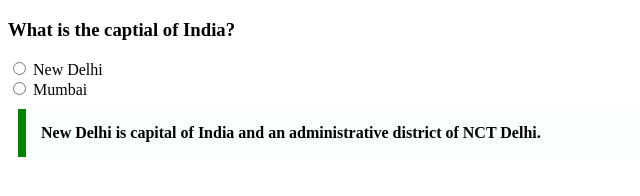
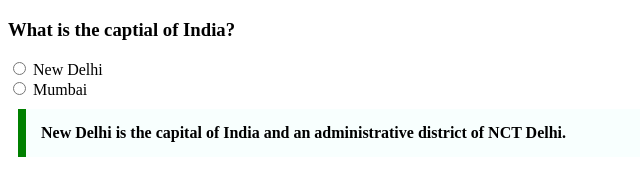
Before and after one commit to acciojob/trivia-Nishitha-Yatham, a website: page main.html in a window 1280 px wide. Shown: the whole page, without its empty margins (0-640 px from the left). Drawn offline with Linux system fonts and the light colour scheme.

Commit message:
created a submission

```diff
--- a/main.html
+++ b/main.html
@@ -16,7 +16,7 @@
 			<label for="">Mumbai</label>
 		</form>
 		<blockquote class="design" cite="https://en.wikipedia.org/wiki/New_Delhi">
-			New Delhi is capital of India and an administrative district of NCT Delhi.
+			New Delhi is the capital of India and an administrative district of NCT Delhi.
 		</blockquote>
 	</div>
     <script type="text/javascript" src="./script.js">
```
